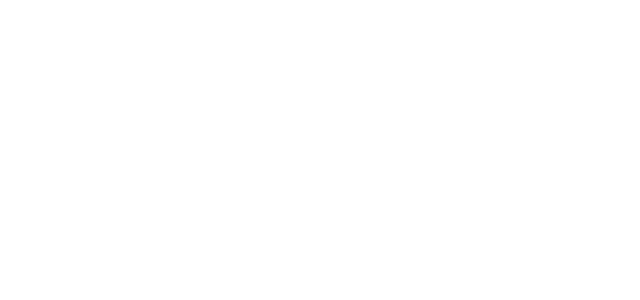
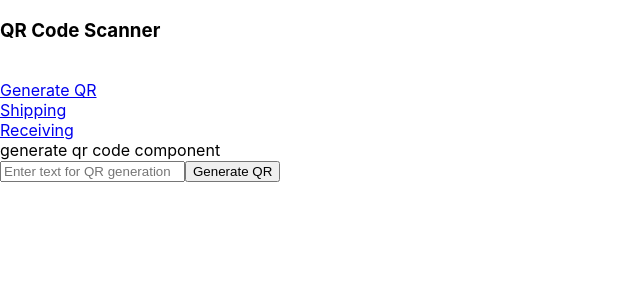
Before and after one commit to Civoremo/barcode_scanner_FE, a React (Create React App) app: page /generateQR in a window 1280 px wide. Shown: the top 300 px of the page, without its empty margins (0-640 px from the left). Built offline with nearby package versions, Linux system fonts and the light colour scheme.

Commit message:
generate QR

```diff
--- a/package.json
+++ b/package.json
@@ -6,8 +6,10 @@
     "@testing-library/jest-dom": "^5.11.4",
     "@testing-library/react": "^11.1.0",
     "@testing-library/user-event": "^12.1.10",
+    "qrcode": "^1.4.4",
     "react": "^17.0.2",
     "react-dom": "^17.0.2",
+    "react-qr-reader": "^2.2.1",
     "react-router-dom": "^5.2.0",
     "react-scripts": "4.0.3",
     "web-vitals": "^1.0.1"
--- a/src/App.js
+++ b/src/App.js
@@ -1,23 +1,26 @@
-import logo from './logo.svg';
-import './App.css';
+/** @format */
+
+import { Link, Route } from "react-router-dom";
+
+import Shipping from "./components/shipping";
+import Receiving from "./components/receiving";
+import GenerateQRcode from "./components/generateQRcode";
 
 function App() {
   return (
-    <div className="App">
-      <header className="App-header">
-        <img src={logo} className="App-logo" alt="logo" />
-        <p>
-          Edit <code>src/App.js</code> and save to reload.
-        </p>
-        <a
-          className="App-link"
-          href="https://reactjs.org"
-          target="_blank"
-          rel="noopener noreferrer"
-        >
-          Learn React
-        </a>
-      </header>
+    <div>
+      <h3>QR Code Scanner</h3>
+      <br />
+      <div style={{ display: "flex", flexDirection: "column" }}>
+        <Link to='generateQR'>Generate QR</Link>
+        <Link to='/shipping'>Shipping</Link>
+        <Link to='/receiving'>Receiving</Link>
+      </div>
+      <div>
+        <Route path='/generateQR' render={props => <GenerateQRcode />} />
+        <Route path='/shipping' render={props => <Shipping />} />
+        <Route path='/receiving' render={props => <Receiving />} />
+      </div>
     </div>
   );
 }
--- /dev/null
+++ b/src/components/generateQRcode.js
@@ -0,0 +1,44 @@
+/** @format */
+
+import React, { useState } from "react";
+import QRcode from "qrcode";
+
+const GenerateQRcode = () => {
+  const [textForQRgenerate, setTextForQRgenerate] = useState("");
+  const [generatedQR, setgeneratedQR] = useState(null);
+
+  const generate = e => {
+    e.preventDefault();
+    QRcode.toDataURL(textForQRgenerate)
+      .then(result => {
+        console.log(result);
+        setgeneratedQR(result);
+      })
+      .catch(err => {
+        console.log("failed to generate qr");
+      });
+  };
+
+  return (
+    <div>
+      <div>generate qr code component</div>
+      <div>
+        <input
+          type='text'
+          name='QR text'
+          placeholder='Enter text for QR generation'
+          value={textForQRgenerate}
+          onChange={event => setTextForQRgenerate(event.target.value)}
+        />
+        <button onClick={event => generate(event)}>Generate QR</button>
+      </div>
+      <br />
+      <br />
+      <div>
+        {generatedQR ? <img src={generatedQR} alt='generated qr code' /> : null}
+      </div>
+    </div>
+  );
+};
+
+export default GenerateQRcode;
--- /dev/null
+++ b/src/components/receiving.js
@@ -0,0 +1,13 @@
+/** @format */
+
+import React from "react";
+
+const Receiving = () => {
+  return (
+    <div>
+      <div>receiving scanner component</div>
+    </div>
+  );
+};
+
+export default Receiving;
--- /dev/null
+++ b/src/components/shipping.js
@@ -0,0 +1,13 @@
+/** @format */
+
+import React from "react";
+
+const Shipping = () => {
+  return (
+    <div>
+      <div>shipping scanner component</div>
+    </div>
+  );
+};
+
+export default Shipping;
--- a/src/index.js
+++ b/src/index.js
@@ -5,7 +5,9 @@
 import { Router, Route, Switch } from "react-router-dom";
 import { createBrowserHistory } from "history";
 import "./index.css";
+
 import App from "./App";
+
 import reportWebVitals from "./reportWebVitals";
 
 const history = createBrowserHistory();
@@ -14,7 +16,7 @@
   <Router history={history}>
     <React.StrictMode>
       <Switch>
-        <Route exact={true} path={"/"} component={App} />
+        <Route path={"/"} component={App} />
       </Switch>
     </React.StrictMode>
   </Router>,
```
Also changed, not shown: 1 other file (tests, documents, lock files or other folders).
